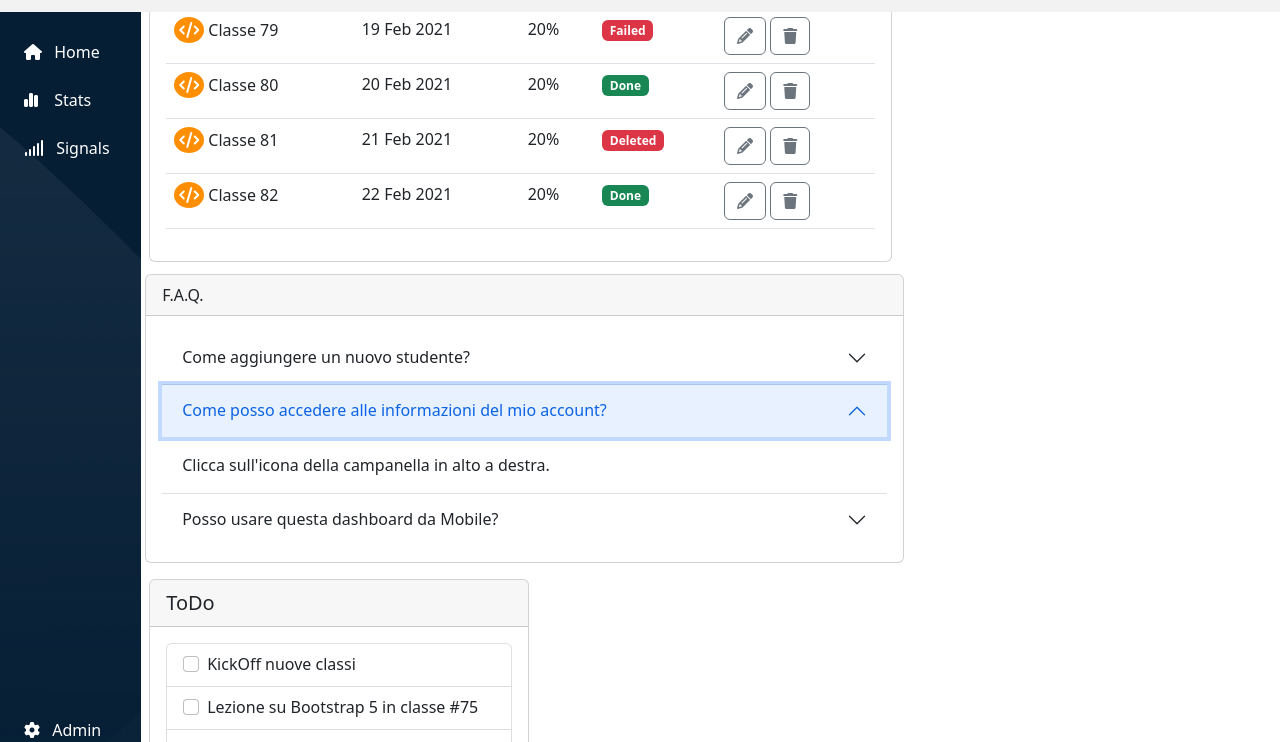
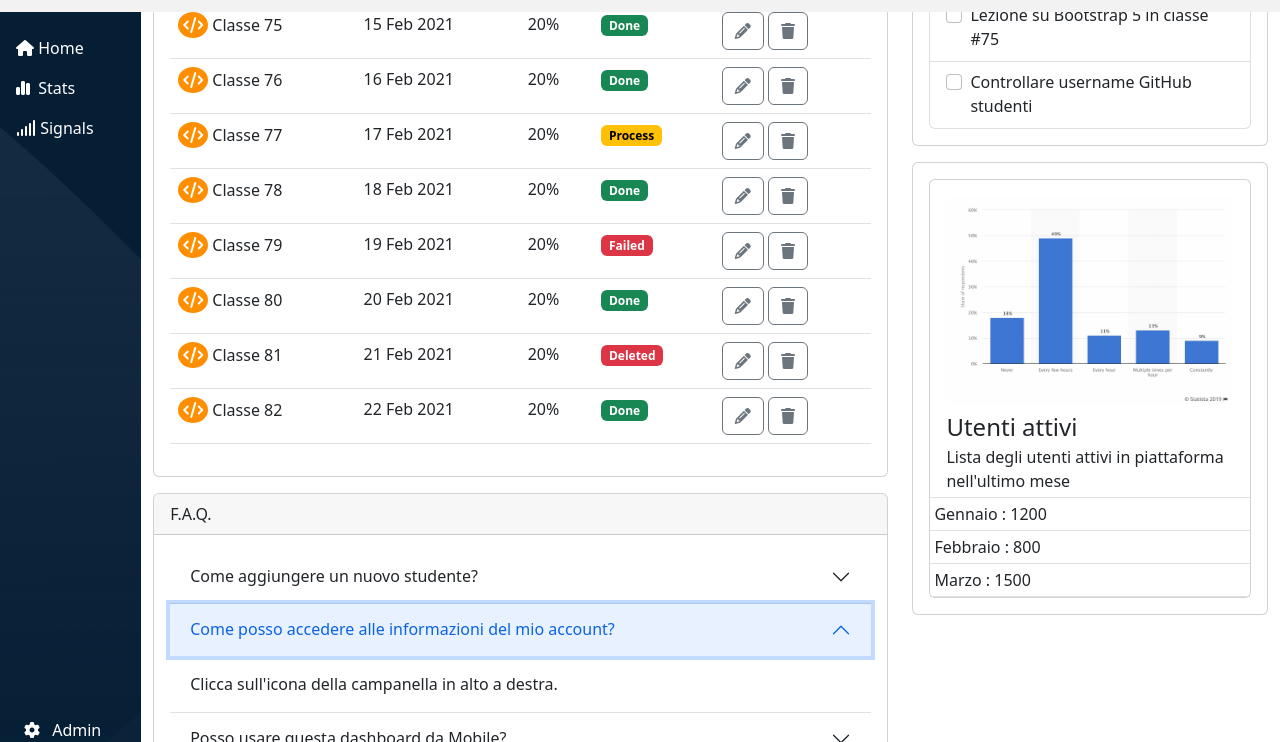
Before and after one commit to AlexandroFioretti1/html-css-bootstrap-dashboard, a plain HTML site: page index.html in a window 1280 px wide. Both pictures are taken after a click on the button "Come posso accedere alle informazioni del mio account?". Shown: the part 58-800 px from the top of the page. Drawn offline with nearby package versions, Linux system fonts and the light colour scheme.

Commit message:
add utents active fix container main bottom

```diff
--- a/index.html
+++ b/index.html
@@ -72,19 +72,19 @@
                 <ul class="nav nav-pills flex-column">
                     <li class="nav-item">
                         <a href="#" class="nav-link text-white" aria-current="page">
-                            <i class="fa-solid fa-house p-2"></i>
+                            <i class="fa-solid fa-house "></i>
                             <span class="d-none d-lg-inline">Home</span>
                         </a>
                     </li>
                     <li class="nav-item">
                         <a href="#" class="nav-link text-white" aria-current="page">
-                            <i class="fa-solid fa-chart-simple p-2"></i>
+                            <i class="fa-solid fa-chart-simple "></i>
                             <span class="d-none d-lg-inline px-1">Stats</span>
                         </a>
                     </li>
                     <li class="nav-item">
                         <a href="#" class="nav-link text-white" aria-current="page">
-                            <i class="fa-solid fa-signal p-2"></i>
+                            <i class="fa-solid fa-signal "></i>
                             <span class="d-none d-lg-inline">Signals</span>
                         </a>
                     </li>
@@ -104,6 +104,21 @@
             <div class="main_top">
                 <div class="container">
                     <div class="row">
+                        <div class="col-12 col-md-4 d-inline pt-2">
+                            <h4>Boolean</h4>
+                            <span class="border_blue">Piano Blaze</span>
+                            <span class="border_blue">3 App</span>
+                            <span>
+                                <i class="fa-solid fa-angles-right"></i>
+                            </span>
+
+                        </div>
+                        <div class="col-12 col-md-4 pt-2">
+                            <div>Studenti online negli ultimi 30 minuti</div>
+                            <span>
+                                <strong>125</strong>
+                            </span>
+                        </div>
                         <div class="col-12 col-md-4 pt-2">
                             <span class="fs-6 me-3 align-middle">Nuovo Studente</span>
                             <a class="btn text-white px-0" data-bs-toggle="offcanvas" href="#offcanvas_new_student"
@@ -169,7 +184,7 @@
                                                 id="new_student_address" required>
                                         </div>
                                         <div class="col-md-6">
-                                            <label for="new_student_city" class="form-label">Citt&agrave;</label>
+                                            <label for="new_student_city" class="form-label">Città</label>
                                             <input type="text" placeholder="City" class="form-control"
                                                 id="new_student_city" required>
                                         </div>
@@ -181,6 +196,8 @@
                                                 <option>Portogallo</option>
                                                 <option>Francia</option>
                                                 <option>Italia</option>
+                                                <option>Marocco</option>
+
                                             </select>
                                         </div>
                                         <div class="col-md-2">
@@ -209,30 +226,16 @@
                                 </div>
                             </div>
                         </div>
-                        <div class="col-12 col-md-4 d-inline pt-2">
-                            <h4>Boolean</h4>
-                            <span class="border_blue">Piano Blaze</span>
-                            <span class="border_blue">3 App</span>
-                            <span><i class="fa-solid fa-angles-right"></i></span>
-                            <span class="border_blue"><i class="fa fa-plus" aria-hidden="true"></i></span>
-                        </div>
-                        <div class="col-12 col-md-4 pt-2">
-                            <div>Studenti online negli ultimi 30 minuti</div>
-                            <span>125</span>
-                        </div>
                     </div>
                 </div>
             </div>
             <!-- #End Section whit add new students -->
-            <!--  Blaze plan -->
-            <!--  #End Blaze plan -->
-            <!-- #End New class main top -->
             <!--  New Element main info  -->
             <div>
                 <div class="container mw-100">
-                    <div class="row">
-                        <div class="col-12 col-lg-8 p-2">
-                            <div class="card">
+                    <div class="row d-flex">
+                        <div class="col-12 col-lg-8 pt-4">
+                            <div class="card ">
                                 <div class="card-header">
                                     <h3 class="c_black">Prossime classi</h3>
                                 </div>
@@ -519,13 +522,9 @@
                                     </table>
                                 </div>
                             </div>
-                        </div>
-                    </div>
-                </div>
-            </div>
-            <!--  #End Element class main info  -->
-            <!-- Element F.A.Q. -->
-            <div class="card col-12 col-md-4 col-lg-8 m-1">
+                            <!-- #End ToDo section list -->
+                            <!-- start utent whit img graphics -->
+                            <div class="card my-3">
                                 <div class="card-header  d-flex flex-wrap justify-content-between">
                                     <span class="me-2">F.A.Q.</span>
                                 </div>
@@ -533,41 +532,46 @@
                                     <div class="accordion accordion-flush">
                                         <div class="accordion-item">
                                             <h2 class="accordion-header">
-                                <button class="accordion-button collapsed" type="button" data-bs-toggle="collapse"
-                                    data-bs-target="#one_collapse" aria-expanded="false"
-                                    aria-controls="one_collapse">Come aggiungere un nuovo studente?</button>
+                                                <button class="accordion-button collapsed" type="button"
+                                                    data-bs-toggle="collapse" data-bs-target="#one_collapse"
+                                                    aria-expanded="false" aria-controls="one_collapse">Come aggiungere
+                                                    un nuovo studente?
+                                                </button>
                                             </h2>
-                            <div id="one_collapse" class="accordion-collapse collapse" aria-labelledby="new_user_faq"
-                                data-bs-parent>
+                                            <div id="one_collapse" class="accordion-collapse collapse"
+                                                aria-labelledby="new_user_faq" data-bs-parent>
                                                 <div class="accordion-body">
-                                    <span> Clicca sul <i class="fa fa-plus" aria-hidden="true"></i> in alto nella
-                                        sezione blu.</span>
+                                                    <span> Clicca sul <i class="fa fa-plus" aria-hidden="true"></i> in
+                                                        alto nella sezione blu.
+                                                    </span>
                                                 </div>
                                             </div>
                                         </div>
                                         <div class="accordion-item">
                                             <h2 class="accordion-header">
-                                <button class="accordion-button collapsed" type="button" data-bs-toggle="collapse"
-                                    data-bs-target="#second_collapse" aria-expanded="false"
-                                    aria-controls="second_collapse">
+                                                <button class="accordion-button collapsed" type="button"
+                                                    data-bs-toggle="collapse" data-bs-target="#second_collapse"
+                                                    aria-expanded="false" aria-controls="second_collapse">
                                                     Come posso accedere alle informazioni del mio account?
                                                 </button>
                                             </h2>
                                             <div id="second_collapse" class="accordion-collapse collapse"
                                                 aria-labelledby="account_info_faq" data-bs-parent>
                                                 <div class="accordion-body">
-                                    <span>Clicca sull'icona della campanella in alto a destra. </span>
+                                                    <span>Clicca sull'icona della campanella in alto a destra. <span>
                                                 </div>
                                             </div>
                                         </div>
                                         <div class="accordion-item">
                                             <h2 class="accordion-header">
-                                <button class="accordion-button collapsed" type="button" data-bs-toggle="collapse"
-                                    data-bs-target="#tree_collapse" aria-expanded="false" aria-controls="tree_collapse">
+                                                <button class="accordion-button collapsed" type="button"
+                                                    data-bs-toggle="collapse" data-bs-target="#tree_collapse"
+                                                    aria-expanded="false" aria-controls="tree_collapse">
                                                     Posso usare questa dashboard da Mobile?
                                                 </button>
                                             </h2>
-                            <div id="tree_collapse" class="accordion-collapse collapse" aria-labelledby data-bs-parent>
+                                            <div id="tree_collapse" class="accordion-collapse collapse" aria-labelledby
+                                                data-bs-parent>
                                                 <div class="accordion-body">
                                                     <span>Certo che si. Questa dashboard è perfettamente responsive,
                                                         quindi, utilizzabile anche su dispositivo Mobile.
@@ -578,11 +582,13 @@
                                     </div>
                                 </div>
                             </div>
-            <!-- #End Element F.A.Q. -->
-            <!-- start ToDo section  list-->
-            <div class="col-xl-4 m-2">
-                <div id="todo" class="card mt-3">
-                    <div class="card-header fs-5 d-flex justify-content-between align-items-center flex-wrap">
+                        </div>
+                        <!--  #End Element class main info  -->
+                        <!-- start utent whit img graphics -->
+                        <div class="col-12 col-lg-4 pt-2 ">
+                            <div class="card mt-3">
+                                <div
+                                    class="card-header fs-5 d-flex justify-content-between align-items-center flex-wrap">
                                     <span class="me-2">ToDo</span>
                                 </div>
                                 <div class="card-body collapse show" id="todo_body">
@@ -614,12 +620,50 @@
                                     </ul>
                                 </div>
                             </div>
-                <!-- #End ToDo section list -->
-                <!-- start utent whit img graphics -->
-
-
-
-                <!-- start utent whit img graphics -->
+                            <!-- #End start utent whit img graphics -->
+                            <div class="card mt-3">
+                                <div class="card-body collapse show">
+                                    <div class="card">
+                                        <div class="card-body px-0 pb-0 border-bottom-0">
+                                            <img class="img-fluid px-3" src="./assets/img/stats.jpeg" alt="A bar graph">
+                                            <table class="table table-sm mb-0">
+                                                <thead>
+                                                    <tr>
+                                                        <th class="px-3 fw-normal">
+                                                            <span class="fs-4">Utenti attivi</span>
+                                                            <span class="d-block">Lista degli utenti attivi in
+                                                                piattaforma
+                                                                nell'ultimo mese</span>
+                                                        </th>
+                                                    </tr>
+                                                </thead>
+                                                <tbody>
+                                                    <tr>
+                                                        <td>
+                                                            <span>Gennaio : 1200</span>
+                                                        </td>
+                                                    </tr>
+                                                    <tr>
+                                                        <td>
+                                                            <span>Febbraio : 800</span>
+                                                        </td>
+                                                    </tr>
+                                                    <tr>
+                                                        <td>
+                                                            <span>Marzo : 1500</span>
+                                                        </td>
+                                                    </tr>
+                                                </tbody>
+                                            </table>
+                                        </div>
+                                    </div>
+                                </div>
+                            </div>
+                        </div>
+                    </div>
+                </div>
+                <!-- #End start utent whit img graphics -->
+        </section>
     </div>
     <script src="https://cdn.jsdelivr.net/npm/bootstrap@5.2.3/dist/js/bootstrap.bundle.min.js"
         integrity="sha384-kenU1KFdBIe4zVF0s0G1M5b4hcpxyD9F7jL+jjXkk+Q2h455rYXK/7HAuoJl+0I4"
```
Lines whose indentation alone changed are shown as unchanged.
